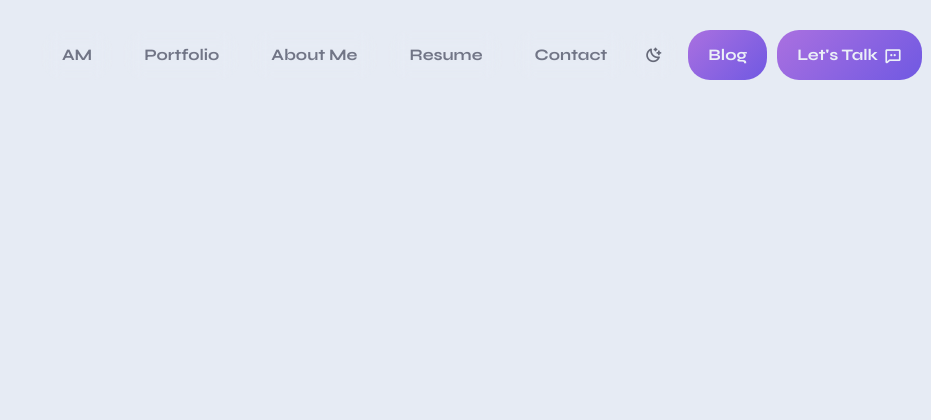
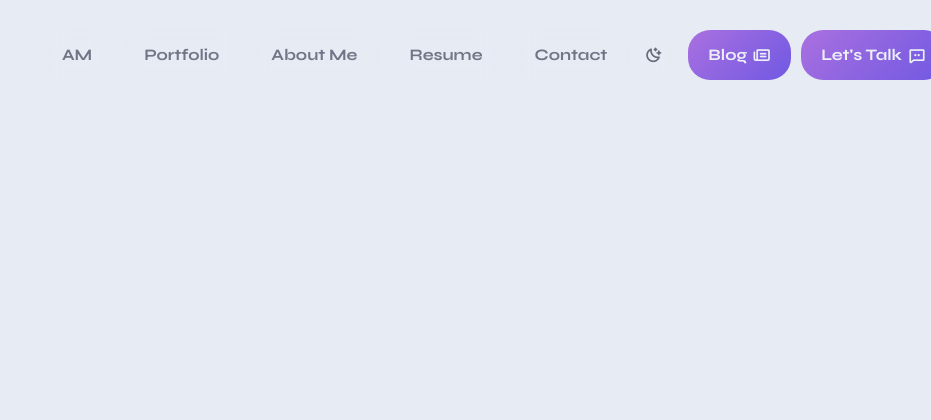
Before and after one commit to adrs1166ma/Portfolio, a Django app: template blog/templates/post_detail.html in a window 1280 px wide. Shown: the top 420 px of the page, without its empty margins (349-1280 px from the left). Run offline with Django 5.2, Linux system fonts and the light colour scheme; the template is opened without the code that fills it, so the values that code supplies are empty; parts of the project's set-up code (start-up, migrations or seed data) failed here and were passed over; some libraries are stand-ins or nearby versions.

Commit message:
icon added to blog

```diff
--- a/portfolio/templates/partials/navbar.html
+++ b/portfolio/templates/partials/navbar.html
@@ -48,6 +48,7 @@
     <button id="color-switcher" class="color-switcher header__switcher btn" type="button" role="switch" aria-label="light/dark mode" aria-checked="true"></button>
     <a href="{% url 'blog:posts' %}" class="header__trigger btn">
       <span class="trigger__caption">Blog</span>
+      <i class="ph-bold ph-newspaper"></i>
     </a>
     <a id="notify-trigger" class="header__trigger btn" href="mailto:adrsma16@gmail.com?subject=Message%20from%20your%20site&body=Hola,%20me%20gustaría%20saber%20más%20sobre%20sus%20servicios.">
       <span class="trigger__caption">Let's Talk</span>
```
